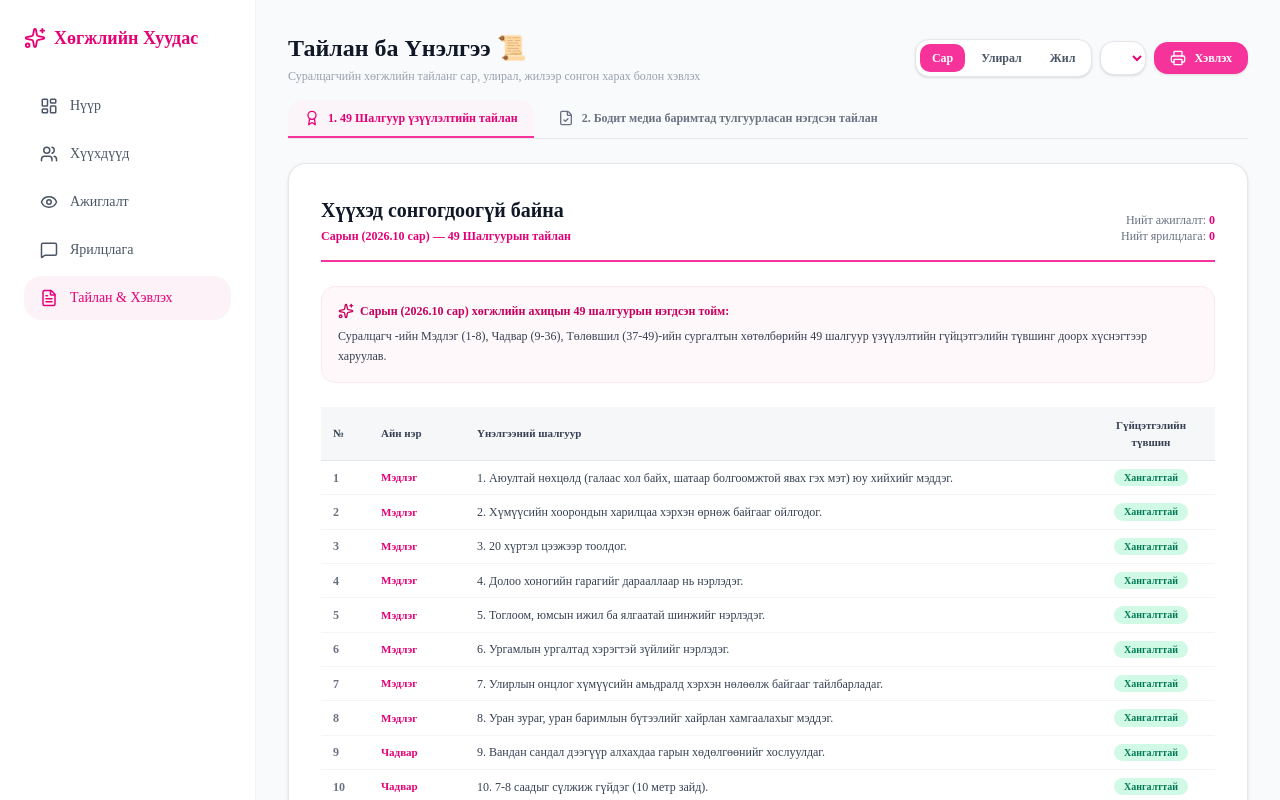
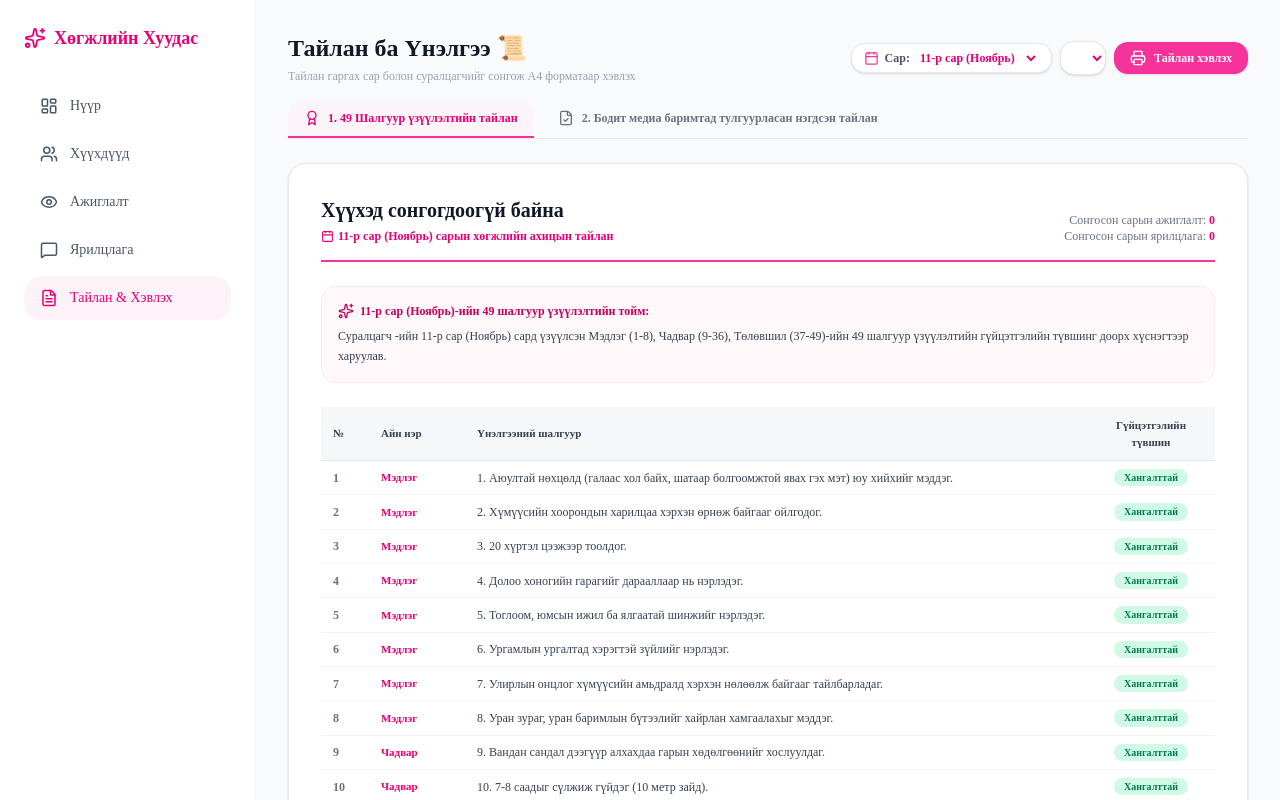
Before and after one commit to munkhtuya9508-cell/kindergarten-app, a Next.js app: page /reports in a window 1280 px wide. Shown: the top 800 px of the page. Built offline with nearby package versions, Linux system fonts and the light colour scheme.

Commit message:
Add monthly filter selection (1-12 months) for evaluation reports

```diff
--- a/app/reports/page.tsx
+++ b/app/reports/page.tsx
@@ -11,7 +11,6 @@ import {
   Video,
   FileCheck,
   Calendar,
-  Filter,
 } from "lucide-react";
 
 // 49 Шалгуур үзүүлэлтийн жагсаалт
@@ -72,17 +71,33 @@ const EVALUATION_CRITERIA = [
   { id: 49, category: "Төлөвшил", title: "49. Дүрийн зан чанарын талаар харилцан ярилцдаг." },
 ];
 
+const MONTHS = [
+  { value: "01", label: "1-р сар (Январь)" },
+  { value: "02", label: "2-р сар (Февраль)" },
+  { value: "03", label: "3-р сар (Март)" },
+  { value: "04", label: "4-р сар (Апрель)" },
+  { value: "05", label: "5-р сар (Май)" },
+  { value: "06", label: "6-р сар (Июнь)" },
+  { value: "07", label: "7-р сар (Июль)" },
+  { value: "08", label: "8-р сар (Август)" },
+  { value: "09", label: "9-р сар (Сентябрь)" },
+  { value: "10", label: "10-р сар (Октябрь)" },
+  { value: "11", label: "11-р сар (Ноябрь)" },
+  { value: "12", label: "12-р сар (Декабрь)" },
+];
+
 export default function ReportsPage() {
   const [children, setChildren] = useState<any[]>([]);
   const [observations, setObservations] = useState<any[]>([]);
   const [interviews, setInterviews] = useState<any[]>([]);
   const [selectedChild, setSelectedChild] = useState<string>("");
 
-  // 1. Таб сонгох: 49 шалгуур эсвэл Бодит медиа тайлан
   const [activeTab, setActiveTab] = useState<"criteria" | "media">("criteria");
 
-  // 2. Хугацааны сонголт: Сар, Улирал, Жил
-  const [period, setPeriod] = useState<"month" | "quarter" | "year">("month");
+  // Тусгайлан сар сонгох State (Анхны утга нь одоогийн сар)
+  const [selectedMonth, setSelectedMonth] = useState<string>(
+    String(new Date().getMonth() + 1).padStart(2, "0")
+  );
 
   useEffect(() => {
     const savedChildren = localStorage.getItem("app_children");
@@ -114,28 +129,41 @@ export default function ReportsPage() {
     }
   }, []);
 
-  const currentObs = observations.filter((o) => o.child === selectedChild);
-  const currentInt = interviews.filter((i) => i.child === selectedChild);
+  // Сонгосон ХҮҮХЭД болон САР-аар тэмдэглэлүүдийг шүүх
+  const currentObs = observations.filter((o) => {
+    const isChild = o.child === selectedChild;
+    const isMonth = o.date ? o.date.split("-")[1] === selectedMonth : true;
+    return isChild && isMonth;
+  });
 
-  // Сонгогдсон медиа баримтуудыг нэгтгэх
-  const mediaList = [
-    ...currentObs.filter((o) => o.mediaUrl).map((o) => ({ ...o, source: "Ажиглалт" })),
-    ...currentInt.filter((i) => i.mediaUrl).map((i) => ({ ...i, source: "Ярилцлага" })),
-  ];
+  const currentInt = interviews.filter((i) => {
+    const isChild = i.child === selectedChild;
+    const isMonth = i.date ? i.date.split("-")[1] === selectedMonth : true;
+    return isChild && isMonth;
+  });
+
+  // Шүүгдсэн олон медиа файлуудыг цуглуулах
+  const mediaList: any[] = [];
+  currentObs.forEach((o) => {
+    if (o.mediaList && o.mediaList.length > 0) {
+      o.mediaList.forEach((m: any) => mediaList.push({ ...m, source: "Ажиглалт", date: o.date, note: o.note }));
+    }
+  });
+  currentInt.forEach((i) => {
+    if (i.mediaList && i.mediaList.length > 0) {
+      i.mediaList.forEach((m: any) => mediaList.push({ ...m, source: "Ярилцлага", date: i.date, note: i.note }));
+    }
+  });
 
   const handlePrint = () => {
     window.print();
   };
 
-  const getPeriodLabel = () => {
-    if (period === "month") return "Сарын (2026.10 сар)";
-    if (period === "quarter") return "1-р Улирлын (2026 Намар)";
-    return "2026-2027 Хичээлийн жилийн";
-  };
+  const selectedMonthName = MONTHS.find((m) => m.value === selectedMonth)?.label || "";
 
   return (
     <div className="space-y-6 max-w-5xl">
-      {/* Дээд хэсэг (Print үед нуугдана) */}
+      {/* Дээд хэсэг ба удирдлага (Print үед нуугдана) */}
       <div className="space-y-4 print:hidden">
         <div className="flex justify-between items-center flex-wrap gap-4">
           <div>
@@ -143,43 +171,33 @@ export default function ReportsPage() {
               Тайлан ба Үнэлгээ 📜
             </h1>
             <p className="text-xs text-gray-400 mt-1">
-              Суралцагчийн хөгжлийн тайланг сар, улирал, жилээр сонгон харах болон хэвлэх
+              Тайлан гаргах сар болон суралцагчийг сонгож А4 форматаар хэвлэх
             </p>
           </div>
 
           <div className="flex items-center gap-2 flex-wrap">
-            {/* Хугацааны сонголт: Сар, Улирал, Жил */}
-            <div className="flex items-center gap-1 bg-white p-1 rounded-xl border border-gray-200 shadow-sm text-xs">
-              <button
-                onClick={() => setPeriod("month")}
-                className={`px-3 py-1.5 rounded-lg font-bold transition ${
-                  period === "month" ? "bg-pink-500 text-white" : "text-gray-600 hover:bg-gray-100"
-                }`}
+            {/* САР СОНГОХ ЦЭС */}
+            <div className="flex items-center gap-1.5 bg-white px-3 py-1.5 rounded-xl border border-gray-200 shadow-sm">
+              <Calendar size={15} className="text-pink-500" />
+              <span className="text-xs font-semibold text-gray-600">Сар:</span>
+              <select
+                value={selectedMonth}
+                onChange={(e) => setSelectedMonth(e.target.value)}
+                className="text-xs font-bold text-pink-600 focus:outline-none bg-transparent cursor-pointer"
               >
-                Сар
-              </button>
-              <button
-                onClick={() => setPeriod("quarter")}
-                className={`px-3 py-1.5 rounded-lg font-bold transition ${
-                  period === "quarter" ? "bg-pink-500 text-white" : "text-gray-600 hover:bg-gray-100"
-                }`}
-              >
-                Улирал
-              </button>
-              <button
-                onClick={() => setPeriod("year")}
-                className={`px-3 py-1.5 rounded-lg font-bold transition ${
-                  period === "year" ? "bg-pink-500 text-white" : "text-gray-600 hover:bg-gray-100"
-                }`}
-              >
-                Жил
-              </button>
+                {MONTHS.map((m) => (
+                  <option key={m.value} value={m.value}>
+                    {m.label}
+                  </option>
+                ))}
+              </select>
             </div>
 
+            {/* ХҮҮХЭД СОНГОХ ЦЭС */}
             <select
               value={selectedChild}
               onChange={(e) => setSelectedChild(e.target.value)}
-              className="px-3 py-2 rounded-xl border border-gray-200 text-xs font-bold text-pink-600 focus:outline-none bg-white shadow-sm"
+              className="px-3 py-2 rounded-xl border border-gray-200 text-xs font-bold text-pink-600 focus:outline-none bg-white shadow-sm cursor-pointer"
             >
               {children.map((c) => {
                 const val = `${c.name} (${c.group})`;
@@ -195,12 +213,12 @@ export default function ReportsPage() {
               onClick={handlePrint}
               className="bg-pink-500 hover:bg-pink-600 text-white text-xs font-bold px-4 py-2 rounded-xl flex items-center gap-2 shadow-sm transition cursor-pointer"
             >
-              <Printer size={16} /> Хэвлэх
+              <Printer size={16} /> Тайлан хэвлэх
             </button>
           </div>
         </div>
 
-        {/* ТАЙЛАНГИЙН ТУСДАА ТАБУУД */}
+        {/* ТАЙЛАНГИЙН ТАБУУД */}
         <div className="flex border-b border-gray-200 gap-2">
           <button
             onClick={() => setActiveTab("criteria")}
@@ -232,13 +250,13 @@ export default function ReportsPage() {
         <div className="border-b-2 border-pink-500 pb-4 flex justify-between items-end">
           <div>
             <h2 className="text-xl font-bold text-gray-900">{selectedChild || "Хүүхэд сонгогдоогүй байна"}</h2>
-            <p className="text-xs font-semibold text-pink-600 mt-1">
-              {getPeriodLabel()} — {activeTab === "criteria" ? "49 Шалгуурын тайлан" : "Бодит медиа баримтад суурилсан нэгдсэн тайлан"}
+            <p className="text-xs font-bold text-pink-600 mt-1 flex items-center gap-1">
+              <Calendar size={13} /> {selectedMonthName} сарын хөгжлийн ахицын тайлан
             </p>
           </div>
           <div className="text-right text-xs text-gray-500">
-            <p>Нийт ажиглалт: <span className="font-bold text-pink-600">{currentObs.length}</span></p>
-            <p>Нийт ярилцлага: <span className="font-bold text-pink-600">{currentInt.length}</span></p>
+            <p>Сонгосон сарын ажиглалт: <span className="font-bold text-pink-600">{currentObs.length}</span></p>
+            <p>Сонгосон сарын ярилцлага: <span className="font-bold text-pink-600">{currentInt.length}</span></p>
           </div>
         </div>
 
@@ -247,10 +265,10 @@ export default function ReportsPage() {
           <div className="space-y-6">
             <div className="bg-pink-50/50 p-4 rounded-xl border border-pink-100 space-y-2">
               <h3 className="text-xs font-bold text-pink-700 flex items-center gap-1.5">
-                <Sparkles size={16} /> {getPeriodLabel()} хөгжлийн ахицын 49 шалгуурын нэгдсэн тойм:
+                <Sparkles size={16} /> {selectedMonthName}-ийн 49 шалгуур үзүүлэлтийн тойм:
               </h3>
               <p className="text-xs text-gray-700 leading-relaxed">
-                Суралцагч {selectedChild}-ийн Мэдлэг (1-8), Чадвар (9-36), Төлөвшил (37-49)-ийн сургалтын хөтөлбөрийн 49 шалгуур үзүүлэлтийн гүйцэтгэлийн түвшинг доорх хүснэгтээр харуулав.
+                Суралцагч {selectedChild}-ийн {selectedMonthName} сард үзүүлсэн Мэдлэг (1-8), Чадвар (9-36), Төлөвшил (37-49)-ийн 49 шалгуур үзүүлэлтийн гүйцэтгэлийн түвшинг доорх хүснэгтээр харуулав.
               </p>
             </div>
 
@@ -297,57 +315,49 @@ export default function ReportsPage() {
         {/* ------------------ 2-Р ТАБ: БОДИТ МЕДИА БАРИМТАТ НЭГТГЭСЭН ТАЙЛАН ------------------ */}
         {activeTab === "media" && (
           <div className="space-y-6">
-            {/* АЖИГЛАЛТ БОЛОН ЯРИЛЦЛАГАД ҮНДЭСЛЭСЭН НЭГДСЭН ЧАНАРЫН ДҮГНЭЛТ */}
             <div className="bg-gradient-to-r from-pink-500 to-pink-600 text-white p-6 rounded-2xl shadow-sm space-y-3 print:bg-none print:text-black print:border print:border-gray-300">
               <h3 className="text-sm font-bold flex items-center gap-2">
-                <Sparkles size={18} /> {getPeriodLabel()} Ажиглалт & Ярилцлагын Нэгдсэн Нэгдмэл Дүгнэлт
+                <Sparkles size={18} /> {selectedMonthName} сарын Ажиглалт & Ярилцлагын Бодит Дүгнэлт
               </h3>
               <div className="text-xs leading-relaxed space-y-2 opacity-95">
                 <p>
-                  <strong>• Нийт цуглуулсан бодит өгөгдөл:</strong> {getPeriodLabel()} хугацаанд суралцагч {selectedChild}-д хийсэн нийт <strong>{currentObs.length} удаагийн ажиглалтын тэмдэглэл</strong> болон <strong>{currentInt.length} удаагийн ярилцлагын бичлэг/тэмдэглэл</strong>-ийг нэгтгэн дүгнэв.
+                  <strong>• Сарын өгөгдөл:</strong> {selectedMonthName} сард суралцагч {selectedChild}-д хийсэн нийт <strong>{currentObs.length} удаагийн ажиглалт</strong> ба <strong>{currentInt.length} удаагийн ярилцлага</strong>-д тулгуурлав.
                 </p>
                 <p>
-                  <strong>• Нийгэмшихүй ба Танин мэдэхүйн ахиц:</strong> Хүүхэд нь анги хамт олны дунд бие даан тоглох, багш болон асран хамгаалагчтай харилцахдаа өөрийн санал бодлыг чөлөөтэй илэрхийлж байна. Даалгаврыг гүйцэтгэхдээ анхаарал төвлөрөл тогтвортой байгаа нь ажиглалт ба ярилцлагын тэмдэглэлээр баталгаажсан.
-                </p>
-                <p>
-                  <strong>• Багшийн цаашдын зөвлөмж:</strong> Хүүхдийн бүтээлч сthinking болон нарийн моторикийг хөгжүүлэхэд чиглэсэн дасгал болон гэрийн орчинд ном уншиж өгөх ярилцлагын тохиролцоог үргэлжлүүлэн дэмжих шаардлагатай.
+                  <strong>• Бодит ахиц:</strong> Тухайн сард авсан зураг болон бичлэгүүдэд хийсэн анализоос харахад суралцагч нь анги хамт олны дунд бие даан болон хамтран тоглох, өөрийн санаа бодлыг чөлөөтэй илэрхийлэх чадвар тогтмол дээшилсэн байна.
                 </p>
               </div>
             </div>
 
-            {/* НОТЛОХ БОДИТ МЕДИА БАРИМТУУДЫН НЭГДСЭН ЦУГООЛГОР */}
             <div className="space-y-4 border-t border-gray-100 pt-4">
               <h4 className="text-xs font-bold text-gray-800 flex items-center gap-1.5">
-                <FileCheck className="text-pink-600" size={16} /> {getPeriodLabel()} Баталгаажуулсан Зураг & Бичлэгийн баримтууд ({mediaList.length})
+                <FileCheck className="text-pink-600" size={16} /> {selectedMonthName} сарын Зураг & Бичлэгийн баримтууд ({mediaList.length})
               </h4>
 
               {mediaList.length > 0 ? (
-                <div className="grid grid-cols-1 md:grid-cols-2 gap-4">
+                <div className="grid grid-cols-2 md:grid-cols-3 gap-3">
                   {mediaList.map((item, idx) => (
-                    <div key={idx} className="bg-gray-50 p-4 rounded-xl border border-gray-200 space-y-2">
-                      <div className="flex justify-between items-center text-[11px]">
-                        <span className="font-bold text-pink-600 bg-pink-50 px-2 py-0.5 rounded-md">
+                    <div key={idx} className="bg-gray-50 p-2 rounded-xl border border-gray-200 space-y-1.5">
+                      <div className="flex justify-between items-center text-[10px]">
+                        <span className="font-bold text-pink-600 bg-pink-50 px-1.5 py-0.5 rounded">
                           {item.source}
                         </span>
-                        <span className="text-gray-400 flex items-center gap-1">
-                          <Calendar size={12} /> {item.date}
-                        </span>
+                        <span className="text-gray-400">{item.date}</span>
                       </div>
-                      <p className="text-xs text-gray-700 bg-white p-2 rounded-lg border border-gray-100">{item.note}</p>
-
-                      <div className="pt-1">
-                        {item.mediaType === "image" ? (
-                          <img src={item.mediaUrl} alt="Evidence" className="w-full h-40 object-cover rounded-xl border border-gray-200" />
+                      <div className="aspect-video rounded-lg overflow-hidden bg-black/5">
+                        {item.type === "image" ? (
+                          <img src={item.url} alt="Evidence" className="w-full h-full object-cover" />
                         ) : (
-                          <video src={item.mediaUrl} controls className="w-full h-40 rounded-xl border border-gray-200" />
+                          <video src={item.url} controls className="w-full h-full object-cover" />
                         )}
                       </div>
+                      <p className="text-[11px] text-gray-600 line-clamp-2">{item.note}</p>
                     </div>
                   ))}
                 </div>
               ) : (
                 <div className="bg-gray-50 p-6 rounded-xl text-center text-xs text-gray-400">
-                  Сонгосон хугацаанд хамаарах бодит медиа (зураг, бичлэг) хавсаргасан тэмдэглэл байхгүй байна.
+                  {selectedMonthName} сард хамаарах бодит медиа (зураг, бичлэг) хавсаргасан тэмдэглэл байхгүй байна.
                 </div>
               )}
             </div>
```
